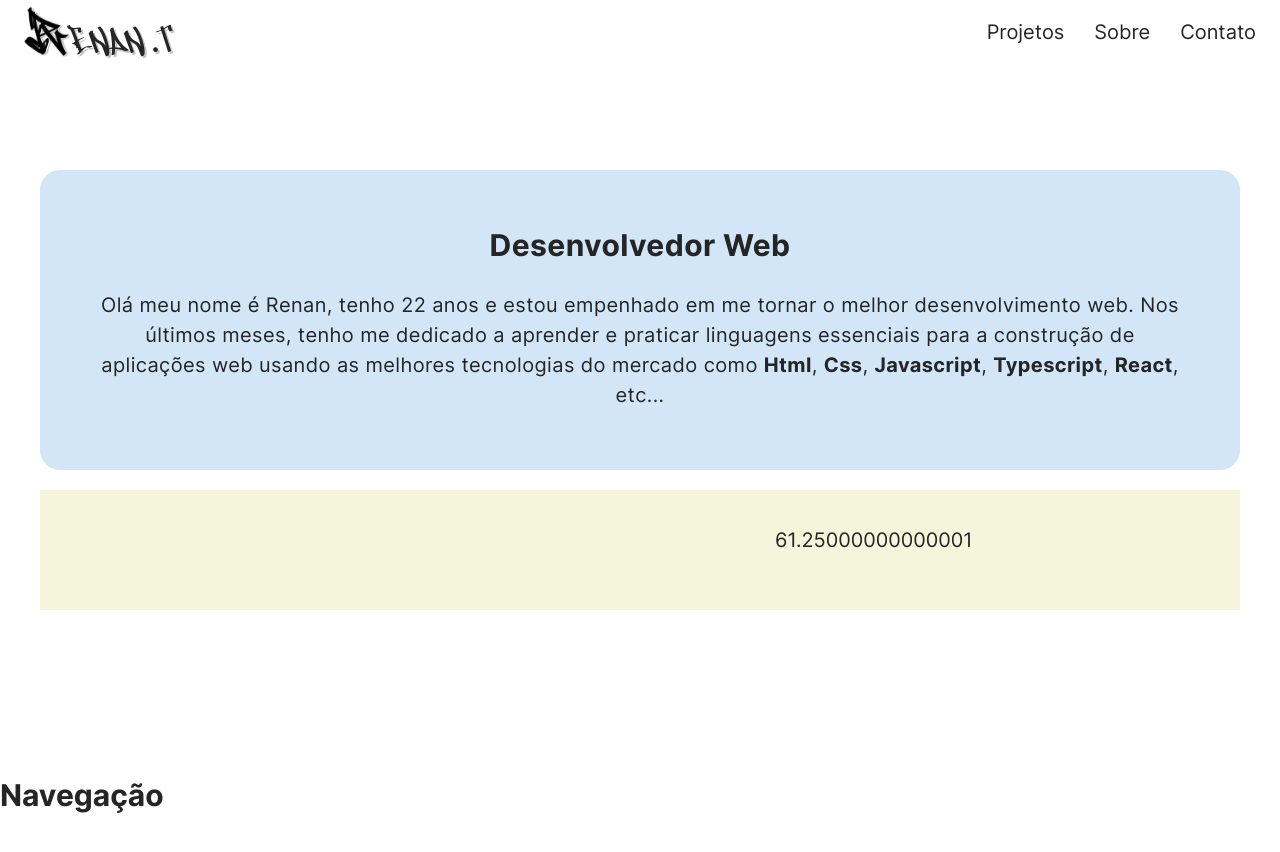
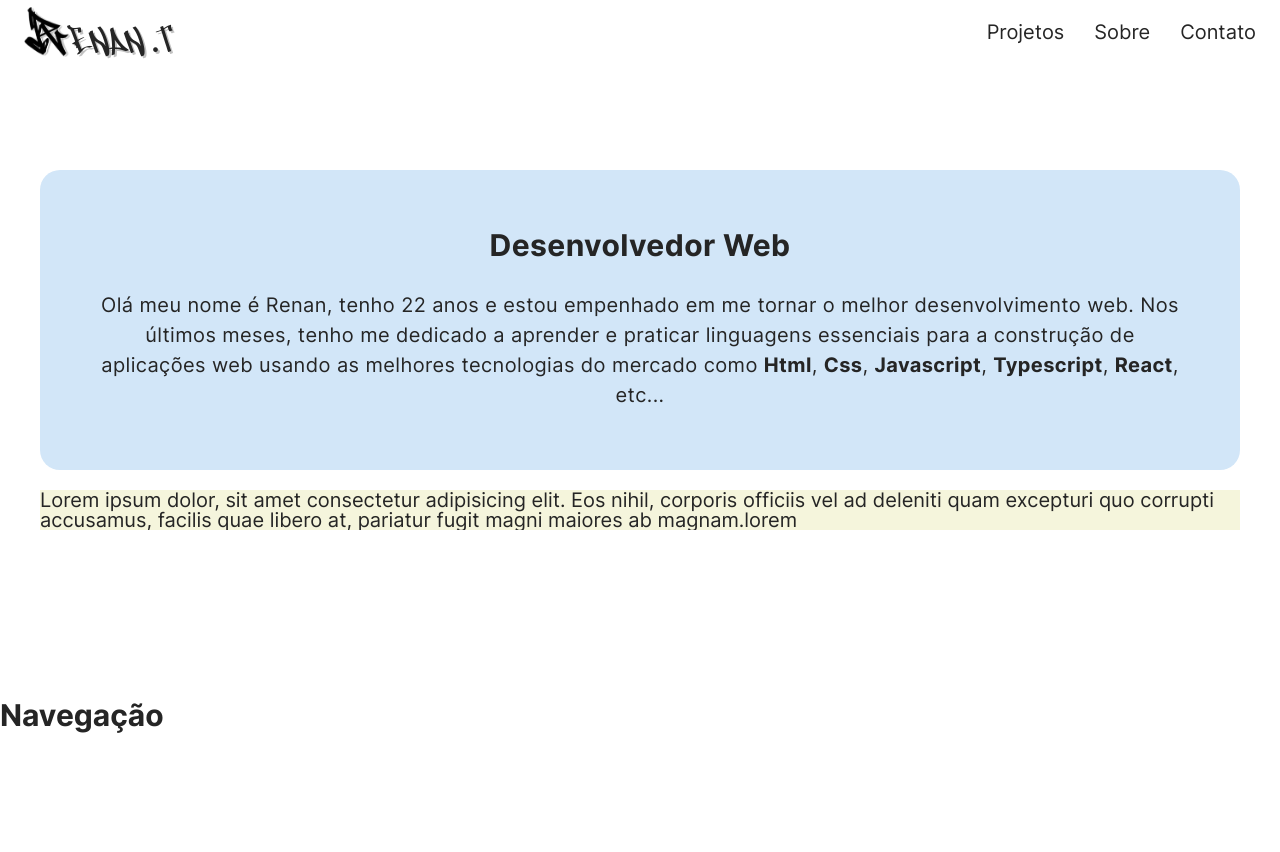
Before and after one commit to vulgo-rnt/portfolio, a React (Vite) app: page / in a window 1280 px wide. Shown: the top 852 px of the page. Built offline with nearby package versions, Linux system fonts and the light colour scheme.

Commit message:
feat: scroll animate testing

```diff
--- a/src/components/SectionAnimated/index.tsx
+++ b/src/components/SectionAnimated/index.tsx
@@ -1,45 +1,49 @@
 import styled from "@emotion/styled";
-import { ReactElement, useState } from "react";
-import useScreenSize from "../../hooks/useScreenSize";
+import { ReactElement, useEffect, useRef } from "react";
+import { motion, useAnimation, useInView } from "framer-motion";
 
 interface PropsComponent {
   children: string | ReactElement | ReactElement[];
   direction?: "left" | "right";
 }
-interface PropsStyles {
-  scroll?: number;
-}
 
 const Contanier = styled.section`
   background-color: beige;
-  height: 40px;
-  padding: 40px;
+
+  overflow: hidden;
   position: relative;
-  overflow: hidden;
-`;
-const ContanierScroll = styled.span<PropsStyles>`
-  position: absolute;
-  left: ${({ scroll }) => `${scroll}%`};
-  transition: all 0.8s ease;
 `;
 
 export default function SectionAnimated({
   children,
   direction,
 }: PropsComponent) {
-  const { height, width } = useScreenSize();
-  const [scroll, setScroll] = useState(100);
+  const ref = useRef(null);
+  const isInView = useInView(ref);
+  const animateControls = useAnimation();
 
-  document.addEventListener("scroll", () => {
-    const elementRef = document.getElementById("SectionAnimate");
-    const relativeToTheTopPage = elementRef?.getBoundingClientRect().top || 0;
-    const percentageElementToTheScreen = (relativeToTheTopPage / height) * 100;
-    setScroll(percentageElementToTheScreen);
-  });
+  useEffect(() => {
+    if (isInView) {
+      animateControls.start("visible");
+    } else {
+      animateControls.start("hidden");
+    }
+    console.log(isInView);
+  }, [isInView]);
 
   return (
-    <Contanier id="SectionAnimate">
-      <ContanierScroll scroll={scroll}>{scroll}</ContanierScroll>
+    <Contanier ref={ref}>
+      <motion.div
+        variants={{
+          hidden: { opacity: 0, x: "100%" },
+          visible: { opacity: 1, x: 0 },
+        }}
+        initial="hidden"
+        animate={animateControls}
+        transition={{ duration: 1, delay: 0.2 }}
+      >
+        {children}
+      </motion.div>
     </Contanier>
   );
 }
```
